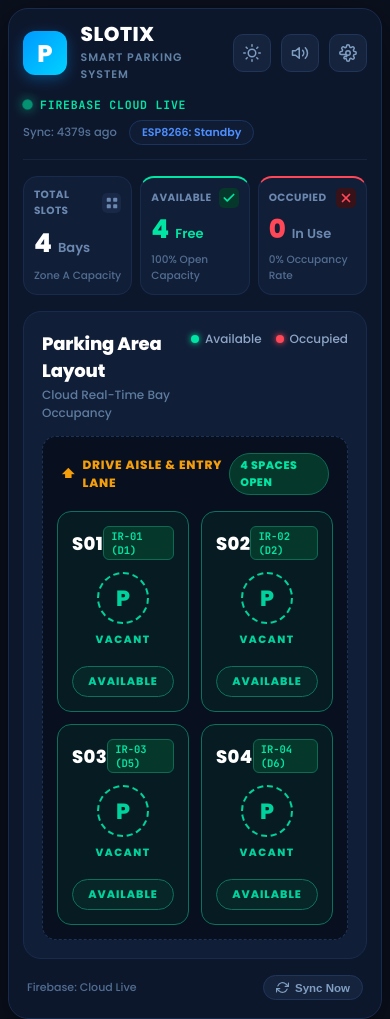
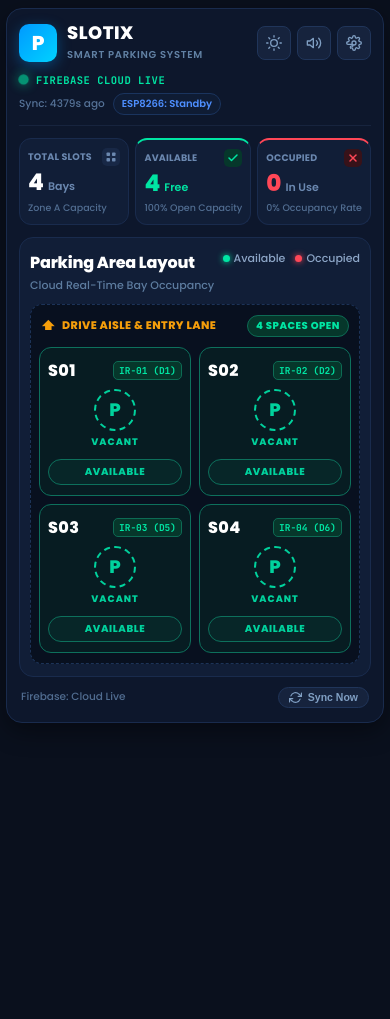
Before and after one commit to Gaikwadpruthvi9/SlotiX-Dashboard, a website: page frontend/index.html in a window 390 px wide. After the commit the page ends 844 px from the top, so only its background shows below. Drawn offline with Linux system fonts and the light colour scheme; no server answers.

Commit message:
Optimize mobile responsiveness for 320px-430px screens and remove unnecessary padding

```diff
--- a/frontend/style.css
+++ b/frontend/style.css
@@ -755,22 +755,337 @@ body {
   display: none !important;
 }
 
-/* Responsive adjustments */
+/* ==========================================================================
+   Mobile Responsiveness (320px – 430px Screens)
+   Optimized for iPhone SE, 12/13/14/15/16, Galaxy S-series, Pixel
+   Removes unnecessary padding and eliminates bottom empty space
+   ========================================================================== */
 @media (max-width: 480px) {
   body {
-    padding: 8px;
+    padding: 8px 6px 14px 6px;
+    min-height: auto;
+    align-items: stretch;
   }
+
+  .dashboard-wrapper {
+    max-width: 100%;
+  }
+
   .slotix-container {
-    padding: 14px 14px 18px 14px;
+    padding: 14px 12px 14px 12px;
+    border-radius: 16px;
+    box-shadow: 0 8px 24px rgba(0, 0, 0, 0.4);
   }
-  .metrics-grid {
+
+  /* Header scaling */
+  .brand {
+    gap: 10px;
+  }
+
+  .brand-avatar {
+    width: 38px;
+    height: 38px;
+    font-size: 20px;
+    border-radius: 10px;
+  }
+
+  .brand-title {
+    font-size: 18px;
+  }
+
+  .brand-subtitle {
+    font-size: 10px;
+    letter-spacing: 0.7px;
+  }
+
+  .header-actions {
+    gap: 6px;
+  }
+
+  .icon-btn-square {
+    width: 34px;
+    height: 34px;
+    border-radius: 8px;
+  }
+
+  .icon-btn-square svg {
+    width: 16px;
+    height: 16px;
+  }
+
+  /* Ribbon compactness */
+  .system-status-ribbon {
+    margin-top: 10px;
+    gap: 6px;
+  }
+
+  .status-text {
+    font-size: 10.5px;
+    letter-spacing: 0.5px;
+  }
+
+  .status-meta {
     gap: 8px;
   }
+
+  .sensor-sync-label {
+    font-size: 10.5px;
+  }
+
+  .heartbeat-badge {
+    font-size: 10px;
+    padding: 2px 8px;
+  }
+
+  .ribbon-divider {
+    margin: 10px 0 12px 0;
+  }
+
+  /* Compact 3-Column Metrics Grid */
+  .metrics-grid {
+    gap: 6px;
+  }
+
   .metric-card {
-    padding: 10px;
+    padding: 9px 8px;
+    min-height: auto;
+    border-radius: 12px;
+    gap: 4px;
   }
+
+  .metric-title {
+    font-size: 9.5px;
+    letter-spacing: 0.2px;
+  }
+
+  .metric-icon-box {
+    width: 18px;
+    height: 18px;
+  }
+
+  .metric-icon-box svg {
+    width: 12px;
+    height: 12px;
+  }
+
+  .metric-value-row {
+    margin: 1px 0;
+    gap: 4px;
+  }
+
   .metric-number {
-    font-size: 26px;
+    font-size: 23px;
+  }
+
+  .metric-unit {
+    font-size: 11px;
+  }
+
+  .metric-footer {
+    font-size: 9.5px;
+    white-space: nowrap;
+    overflow: hidden;
+    text-overflow: ellipsis;
+  }
+
+  /* Parking Section Layout */
+  .parking-section {
+    padding: 12px 10px;
+    margin-top: 12px;
+    border-radius: 14px;
+  }
+
+  .section-header {
+    margin-bottom: 10px;
+  }
+
+  .section-title {
+    font-size: 16px;
+  }
+
+  .section-subtitle {
+    font-size: 11px;
+  }
+
+  .layout-legend {
+    gap: 10px;
+  }
+
+  .legend-item {
+    font-size: 11px;
+    gap: 4px;
+  }
+
+  .legend-dot {
+    width: 7px;
+    height: 7px;
+  }
+
+  /* Inner Blueprint Frame */
+  .parking-lot-blueprint {
+    padding: 10px 8px;
+    border-radius: 12px;
+  }
+
+  .lane-header {
+    margin-bottom: 10px;
+    padding: 0 2px;
+  }
+
+  .lane-mark {
+    font-size: 11px;
+    letter-spacing: 0.4px;
+  }
+
+  .lot-status-pill {
+    font-size: 10px;
+    padding: 2px 8px;
+  }
+
+  /* 2x2 Slots Grid */
+  .parking-bays-grid {
+    gap: 8px;
+  }
+
+  .parking-bay {
+    min-height: 140px;
+    padding: 10px 8px;
+    border-radius: 12px;
+  }
+
+  .bay-code {
+    font-size: 16px;
+  }
+
+  .bay-sensor-badge {
+    font-size: 9.5px;
+    padding: 2px 5px;
+    border-radius: 5px;
+  }
+
+  .bay-visual {
+    padding: 6px 0 4px 0;
+  }
+
+  .p-symbol-ring {
+    width: 42px;
+    height: 42px;
+  }
+
+  .p-symbol {
+    font-size: 18px;
+  }
+
+  .bay-status-label {
+    font-size: 9.5px;
+    margin-top: 4px;
+    letter-spacing: 1px;
+  }
+
+  .bay-footer {
+    margin-top: 6px;
+  }
+
+  .bay-state-tag {
+    font-size: 10px;
+    padding: 4px 0;
+    letter-spacing: 0.6px;
+  }
+
+  /* Bottom Footer Info (Zero Excess Space) */
+  .dashboard-footer-info {
+    margin-top: 10px;
+    padding: 0 2px;
+  }
+
+  .rate-tag {
+    font-size: 10.5px;
+  }
+
+  .refresh-pill-btn {
+    font-size: 10.5px;
+    padding: 3px 10px;
+  }
+
+  /* Modal Mobile Sheet */
+  .modal-sheet {
+    padding: 16px;
+    border-radius: 14px;
+    max-width: 95%;
+  }
+
+  .modal-header {
+    margin-bottom: 12px;
+  }
+
+  .modal-title {
+    font-size: 14px;
+  }
+
+  .setting-item {
+    margin-bottom: 10px;
+    gap: 4px;
+  }
+
+  .dark-input {
+    padding: 8px 10px;
+    font-size: 12px;
+  }
+}
+
+/* Ultra-compact screens (320px – 360px, e.g. iPhone SE, small Androids) */
+@media (max-width: 360px) {
+  body {
+    padding: 6px 4px 10px 4px;
+  }
+
+  .slotix-container {
+    padding: 10px 8px 12px 8px;
+  }
+
+  .brand-title {
+    font-size: 16px;
+  }
+
+  .brand-avatar {
+    width: 34px;
+    height: 34px;
+    font-size: 18px;
+  }
+
+  .icon-btn-square {
+    width: 30px;
+    height: 30px;
+  }
+
+  .metric-number {
+    font-size: 20px;
+  }
+
+  .metric-unit {
+    font-size: 10px;
+  }
+
+  .metric-title {
+    font-size: 8.5px;
+  }
+
+  .metric-footer {
+    font-size: 8.5px;
+  }
+
+  .parking-bay {
+    min-height: 132px;
+    padding: 8px 6px;
+  }
+
+  .p-symbol-ring {
+    width: 36px;
+    height: 36px;
+  }
+
+  .p-symbol {
+    font-size: 16px;
   }
 }
 
```
